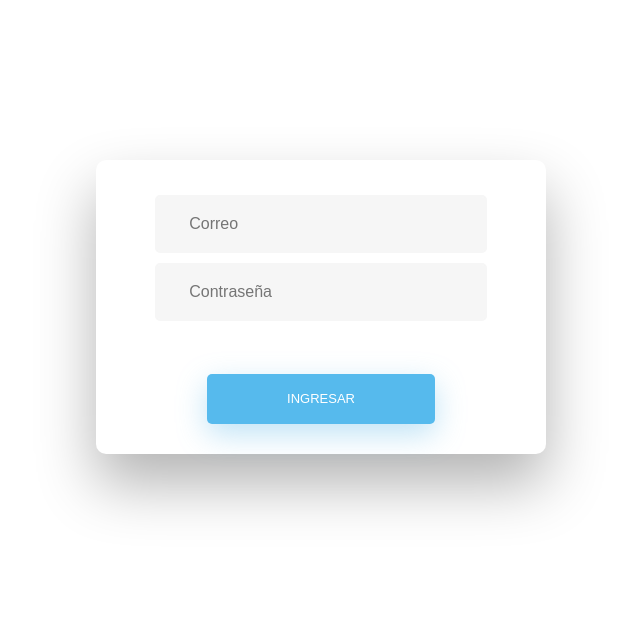
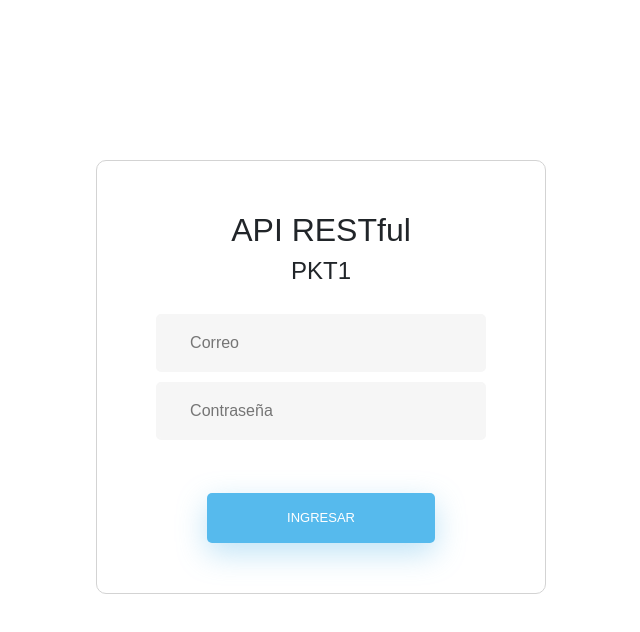
Before and after one commit to AleksBP/apirestful, a React (Create React App) app: page / in a window 1280 px wide. Shown: the top 632 px of the page, without its empty margins (319-959 px from the left). Built offline with nearby package versions, Linux system fonts and the light colour scheme.

Commit message:
[UPDATE] Cerrar sesión, y funcionalidad terminadas.

```diff
--- a/src/assets/css/General.css
+++ b/src/assets/css/General.css
@@ -5,6 +5,7 @@
     height: 75px;
     border-bottom: 1px solid gray;
     border-top: 1px solid gray;
+    background-color: #b5c7d8;
 
 }
 
--- a/src/assets/css/Login.css
+++ b/src/assets/css/Login.css
@@ -34,13 +34,14 @@ html {
     -webkit-border-radius: 10px 10px 10px 10px;
     border-radius: 10px 10px 10px 10px;
     background: #fff;
-    padding: 30px;
+    padding: 50px 30px;
     width: 90%;
     max-width: 450px;
     position: relative;
+    border: 1px solid lightgray;
     /* padding: 0px; */
-    -webkit-box-shadow: 0 30px 60px 0 rgba(0,0,0,0.3);
-    box-shadow: 0 30px 60px 0 rgba(0,0,0,0.3);
+    /* -webkit-box-shadow: 0 30px 60px 0 rgba(0,0,0,0.3); */
+    /* box-shadow: 0 30px 60px 0 rgba(0,0,0,0.3); */
     text-align: center;
   }
 
@@ -141,3 +142,11 @@ html {
   .fadeInDown{
       padding: 160px;
   }
+
+  #loginHeader h1{
+    font-size: 32px;
+  }
+  #loginHeader h4{
+    font-size: 24px;
+    padding-bottom: 15px;
+  }
--- a/src/assets/css/Navbar.css
+++ b/src/assets/css/Navbar.css
@@ -18,6 +18,7 @@
 #navbar-items ul li{
     width: 400px;
     padding-left: 15px;
+    color: #0A58CA
 }
 
 #navbar-items ul li:hover{
@@ -34,6 +35,41 @@
     margin-bottom: 15px;vertical-align: bottom;
 }
 
+#engrane{
+    width: 32px;
+}
+
+#btn-engrane{
+    padding: 4px;
+}
+
 #profile{
     text-align: center;
 }
+
+#cerrarSesion{
+    position: absolute;
+    right: 40px;
+    margin-top: 18px;
+    border-radius: 5px;
+    /* border: 1px solid black */
+}
+
+#cerrarSesion:hover{
+    background-color: rgb(235, 235, 235);
+}
+
+#cerrarSesion-item{
+    position: absolute;
+    right: 40px;
+    margin-top: 65px;
+    border-radius: 5px;
+    padding: 10px 25px;
+    border: 1px solid lightgray;
+    background-color: #FFFFFF;
+    display: none;
+}
+
+#cerrarSesion-item a{
+    color: black;
+}
--- a/src/components/Login.jsx
+++ b/src/components/Login.jsx
@@ -70,6 +70,11 @@ class Login extends React.Component{
                 <div className="wrapper fadeInDown">
                     <div id="formContent">
 
+                        <div id="loginHeader">
+                            <h1>API RESTful</h1>
+                            <h4>PKT1</h4>
+                        </div>
+
                         <form onSubmit={this.manejadorSubmit}>
                             <input type="text" id="correo" placeholder="Correo" onChange={this.manejadorOnChange}/>
                             <input type="text" id="password" placeholder="Contraseña" onChange={this.manejadorOnChange}/>
--- a/src/components/Navbar.jsx
+++ b/src/components/Navbar.jsx
@@ -4,6 +4,24 @@ import { NavLink } from 'react-router-dom';
 import '../assets/css/Navbar.css';
 
 class Navbar extends React.Component{
+
+    open_dropdown(){
+        console.log("Cerrando sesion");
+        let drop = document.getElementById("cerrarSesion-item");
+
+        if ((drop.style.display == "") || (drop.style.display == "none")){
+            drop.style.display = "block";
+        }else{
+            drop.style.display = "none";
+        }
+
+    }
+
+    cerrarSesion(){
+        localStorage.clear();
+        window.location.replace("/");
+    }
+
     render(){
         return(
             <React.Fragment>
@@ -24,6 +42,14 @@ class Navbar extends React.Component{
                         </ul>
                     </div>
                 </div>
+                <div id="cerrarSesion">
+                    <a className='btn btn-engrane' onClick={this.open_dropdown}>
+                        <img id="engrane" src={require('../assets/img/engrane.png')} />
+                    </a>
+                </div>
+                <div id="cerrarSesion-item" >
+                    <a href="#" onClick={this.cerrarSesion}>Cerrar sesión</a>
+                </div>
             </React.Fragment>
         );
     }
```
Also changed, not shown: src/assets/img/background.jpg (added), src/assets/img/engrane.png (added).
